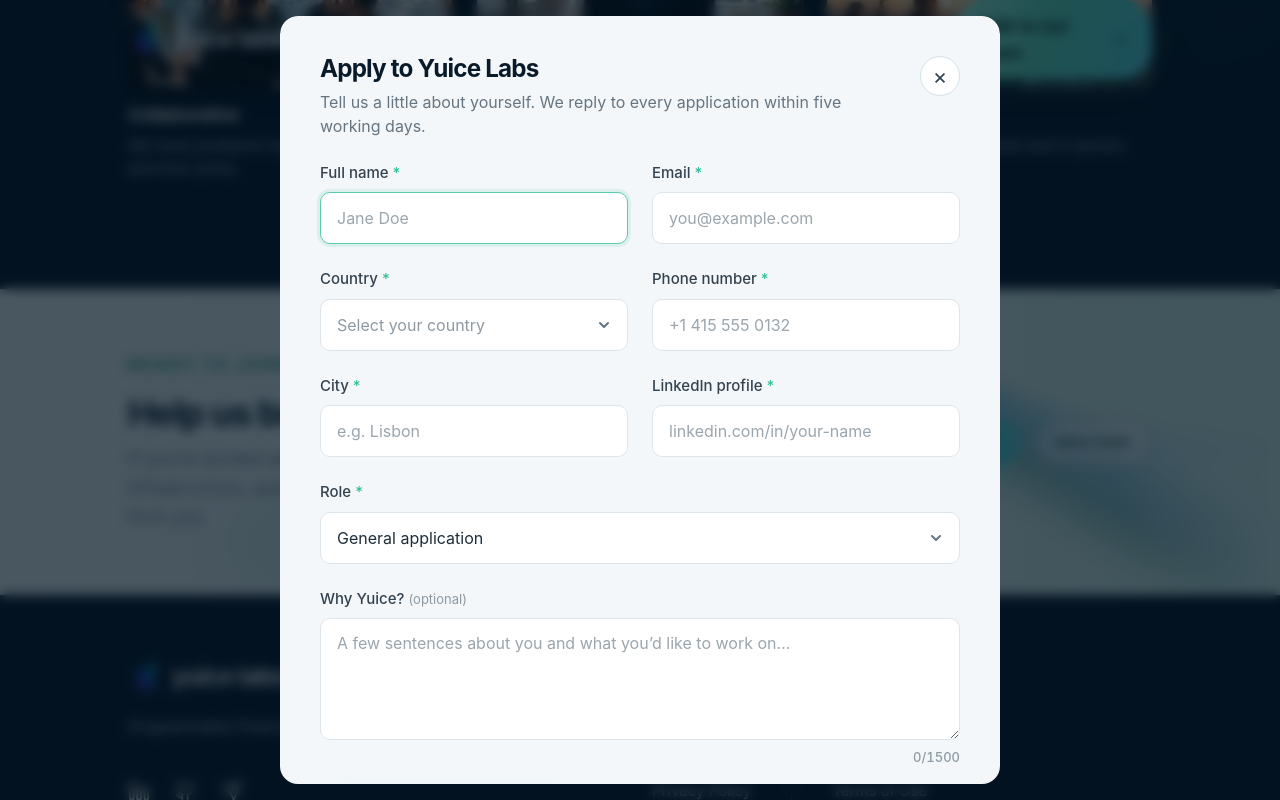
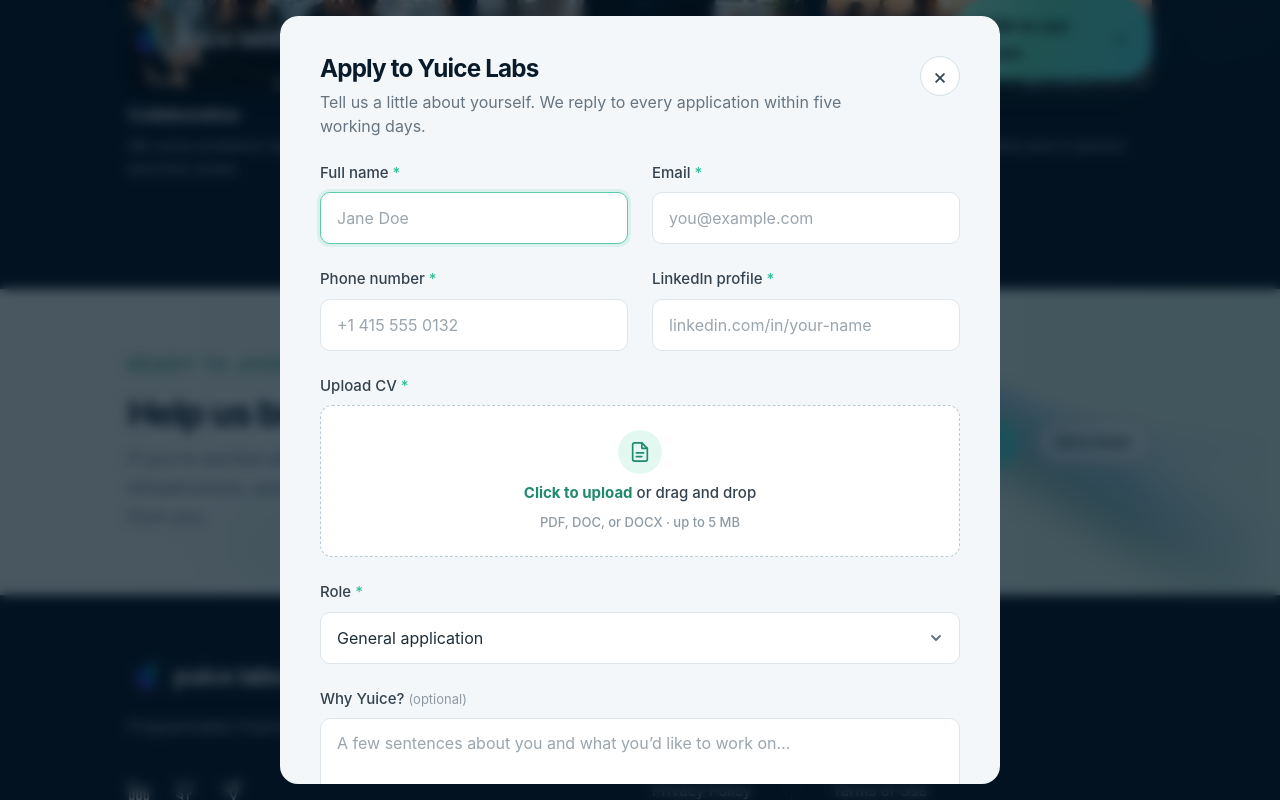
Before and after one commit to vision-world001/yuice-labs-website, a React (Vite) app: page /careers in a window 1280 px wide. Both pictures are taken after a click on the button "Get in Touch". Shown: the part 4004-4804 px from the top of the page. Built offline with nearby package versions, Linux system fonts and the light colour scheme.

Commit message:
update-apply-form

```diff
--- a/src/components/careers/ApplicationForm.tsx
+++ b/src/components/careers/ApplicationForm.tsx
@@ -2,24 +2,33 @@
 import { roles } from '../../data/careersPage';
 import { Icon } from '../ui/Icon';
 import {
+  CV_ACCEPT,
   NOTE_MAX,
-  countries,
   formatLinkedin,
   formatPhone,
+  validateCv,
   validateField,
   type FieldName,
   type FormValues,
 } from './applicationValidation';
 
-type FormErrors = Partial<Record<FieldName, string>>;
+/** Text fields plus the CV upload, which is held as a File rather than a string. */
+type ErrorKey = FieldName | 'cv';
+type FormErrors = Partial<Record<ErrorKey, string>>;
 
-const FIELD_ORDER: FieldName[] = ['name', 'email', 'country', 'phone', 'city', 'linkedin', 'role', 'note'];
+const FIELD_ORDER: FieldName[] = ['name', 'email', 'phone', 'linkedin', 'role', 'note'];
+/** Order in which problems are reported, so the first one on screen gets focus. */
+const ERROR_ORDER: ErrorKey[] = ['name', 'email', 'phone', 'linkedin', 'cv', 'role', 'note'];
 /** How long the (simulated) submission takes before the form closes. */
 const SUBMIT_DELAY_MS = 3500;
 /** How long the thank-you notification stays on screen. */
 const NOTICE_MS = 6000;
 
-const EMPTY_VALUES: FormValues = { name: '', email: '', linkedin: '', phone: '', city: '', country: '', role: '', note: '' };
+const EMPTY_VALUES: FormValues = { name: '', email: '', linkedin: '', phone: '', role: '', note: '' };
+
+function formatFileSize(bytes: number) {
+  return bytes < 1024 * 1024 ? `${Math.max(1, Math.round(bytes / 1024))} KB` : `${(bytes / 1024 / 1024).toFixed(1)} MB`;
+}
 
 export interface ApplicationFormHandle {
   /** Opens the dialog with the role field pre-filled (from a role's "Apply" button). */
@@ -33,6 +42,9 @@
 export function ApplicationForm({ ref }: ApplicationFormProps) {
   const dialogRef = useRef<HTMLDialogElement>(null);
   const formRef = useRef<HTMLFormElement>(null);
+  const cvInputRef = useRef<HTMLInputElement>(null);
+  const [cvFile, setCvFile] = useState<File | null>(null);
+  const [dragging, setDragging] = useState(false);
   const [values, setStateValues] = useState<FormValues>(EMPTY_VALUES);
   // Latest values, so quick successive changes (autofill, the role pre-fill) never build on a stale copy.
   const latestValues = useRef(values);
@@ -72,8 +84,6 @@
     setErrors((current) => {
       const updated = { ...current };
       if (touched[field]) updated[field] = validateField(field, next);
-      // The phone number is checked against the chosen country, so re-check it when the country changes.
-      if (field === 'country' && touched.phone) updated.phone = validateField('phone', next);
       return updated;
     });
   }
@@ -83,11 +93,23 @@
     const current = latestValues.current;
     let next = current;
     // Tidy valid entries into a standard form once the person leaves the field.
-    if (field === 'phone') next = { ...current, phone: formatPhone(current.phone, current.country) };
+    if (field === 'phone') next = { ...current, phone: formatPhone(current.phone) };
     if (field === 'linkedin') next = { ...current, linkedin: formatLinkedin(current.linkedin) };
     if (next !== current) setValues(next);
     setTouched((current) => ({ ...current, [field]: true }));
     setErrors((current) => ({ ...current, [field]: validateField(field, next) }));
+  }
+
+  /** Takes a chosen or dropped file and checks it straight away. */
+  function chooseCv(file: File | null) {
+    setCvFile(file);
+    setErrors((current) => ({ ...current, cv: file ? validateCv(file) : undefined }));
+  }
+
+  function removeCv() {
+    chooseCv(null);
+    if (cvInputRef.current) cvInputRef.current.value = '';
+    cvInputRef.current?.focus();
   }
 
   function handleSubmit(event: FormEvent<HTMLFormElement>) {
@@ -97,10 +119,12 @@
       const error = validateField(field, latestValues.current);
       if (error) nextErrors[field] = error;
     }
+    const cvError = validateCv(cvFile);
+    if (cvError) nextErrors.cv = cvError;
     setErrors(nextErrors);
     setTouched(Object.fromEntries(FIELD_ORDER.map((field) => [field, true])));
 
-    const firstInvalid = FIELD_ORDER.find((field) => nextErrors[field]);
+    const firstInvalid = ERROR_ORDER.find((field) => nextErrors[field]);
     if (firstInvalid) {
       formRef.current?.querySelector<HTMLElement>(`[name="${firstInvalid}"]`)?.focus();
       return;
@@ -112,6 +136,8 @@
       // Clear the form, close it, then thank the applicant.
       setSubmitting(false);
       setValues(EMPTY_VALUES);
+      setCvFile(null);
+      if (cvInputRef.current) cvInputRef.current.value = '';
       setTouched({});
       setErrors({});
       dialogRef.current?.close();
@@ -146,7 +172,7 @@
     };
   }
 
-  function errorText(field: FieldName) {
+  function errorText(field: ErrorKey) {
     const error = errors[field];
     return error ? (
       <small className="field-error" id={`apply-${field}-error`}>
@@ -164,7 +190,6 @@
   }
 
   const noteLength = values.note.trim().length;
-  const selectedCountry = countries.find(({ code }) => code === values.country);
 
   return (
     <>
@@ -217,20 +242,6 @@
               </div>
               <div className="form-row">
                 <label>
-                  {label('Country')}
-                  <select {...fieldProps('country')} required autoComplete="country">
-                    <option value="" disabled>
-                      Select your country
-                    </option>
-                    {countries.map(({ code, name, dial }) => (
-                      <option value={code} key={code}>
-                        {name} ({dial})
-                      </option>
-                    ))}
-                  </select>
-                  {errorText('country')}
-                </label>
-                <label>
                   {label('Phone number')}
                   <input
                     {...fieldProps('phone')}
@@ -238,16 +249,9 @@
                     type="tel"
                     inputMode="tel"
                     autoComplete="tel"
-                    placeholder={selectedCountry ? `${selectedCountry.dial} …` : '+1 415 555 0132'}
+                    placeholder="+1 415 555 0132"
                   />
                   {errorText('phone')}
-                </label>
-              </div>
-              <div className="form-row">
-                <label>
-                  {label('City')}
-                  <input {...fieldProps('city')} required autoComplete="address-level2" placeholder="e.g. Lisbon" />
-                  {errorText('city')}
                 </label>
                 <label>
                   {label('LinkedIn profile')}
@@ -261,6 +265,65 @@
                   />
                   {errorText('linkedin')}
                 </label>
+              </div>
+              <div className="cv-field">
+                <span className="cv-label" id="apply-cv-label">
+                  {label('Upload CV')}
+                </span>
+                {/* Visually hidden but focusable; the drop zone below is its label */}
+                <input
+                  ref={cvInputRef}
+                  className="cv-input"
+                  id="apply-cv"
+                  name="cv"
+                  type="file"
+                  accept={CV_ACCEPT}
+                  aria-labelledby="apply-cv-label"
+                  aria-invalid={errors.cv ? true : undefined}
+                  aria-describedby={errors.cv ? 'apply-cv-error' : 'apply-cv-hint'}
+                  onChange={(event) => chooseCv(event.target.files?.[0] ?? null)}
+                />
+                {cvFile ? (
+                  <div className={errors.cv ? 'cv-file is-invalid' : 'cv-file'}>
+                    <span className="cv-file-icon" aria-hidden="true">
+                      <Icon name="file" size={22} />
+                    </span>
+                    <span className="cv-file-text">
+                      <b>{cvFile.name}</b>
+                      <small>{formatFileSize(cvFile.size)}</small>
+                    </span>
+                    <label className="cv-replace" htmlFor="apply-cv">
+                      Replace
+                    </label>
+                    <button type="button" className="cv-remove" aria-label={`Remove ${cvFile.name}`} onClick={removeCv}>
+                      <span aria-hidden="true">×</span>
+                    </button>
+                  </div>
+                ) : (
+                  <label
+                    className={['cv-drop', dragging && 'is-dragging', errors.cv && 'is-invalid'].filter(Boolean).join(' ')}
+                    htmlFor="apply-cv"
+                    onDragOver={(event) => {
+                      event.preventDefault();
+                      setDragging(true);
+                    }}
+                    onDragLeave={() => setDragging(false)}
+                    onDrop={(event) => {
+                      event.preventDefault();
+                      setDragging(false);
+                      chooseCv(event.dataTransfer.files[0] ?? null);
+                    }}
+                  >
+                    <span className="cv-drop-icon" aria-hidden="true">
+                      <Icon name="file" size={22} />
+                    </span>
+                    <span>
+                      <b>Click to upload</b> or drag and drop
+                    </span>
+                    <small id="apply-cv-hint">PDF, DOC, or DOCX · up to 5 MB</small>
+                  </label>
+                )}
+                {errorText('cv')}
               </div>
               <label>
                 {label('Role')}
--- a/src/components/careers/applicationValidation.ts
+++ b/src/components/careers/applicationValidation.ts
@@ -1,18 +1,21 @@
-import { getCountries, getCountryCallingCode, parsePhoneNumberFromString, type CountryCode } from 'libphonenumber-js';
+import { parsePhoneNumberFromString } from 'libphonenumber-js';
 
-export type FieldName = 'name' | 'email' | 'linkedin' | 'phone' | 'city' | 'country' | 'role' | 'note';
+export type FieldName = 'name' | 'email' | 'linkedin' | 'phone' | 'role' | 'note';
 export type FormValues = Record<FieldName, string>;
 
 export const NOTE_MAX = 1500;
 
-/** Every country the phone library knows, with its English name, sorted by name. */
-const regionNames = new Intl.DisplayNames(['en'], { type: 'region' });
-export const countries: Array<{ code: CountryCode; name: string; dial: string }> = getCountries()
-  .map((code) => ({ code, name: regionNames.of(code) ?? code, dial: `+${getCountryCallingCode(code)}` }))
-  .sort((a, b) => a.name.localeCompare(b.name));
+/** CV upload rules. */
+export const CV_MAX_BYTES = 5 * 1024 * 1024;
+export const CV_EXTENSIONS = ['.pdf', '.doc', '.docx'];
+export const CV_ACCEPT = [
+  ...CV_EXTENSIONS,
+  'application/pdf',
+  'application/msword',
+  'application/vnd.openxmlformats-officedocument.wordprocessingml.document',
+].join(',');
 
 const NAME_PATTERN = /^[\p{L}][\p{L}\p{M} '.-]*[\p{L}.]$/u;
-const CITY_PATTERN = /^[\p{L}][\p{L}\p{M} '.,()-]*[\p{L}.)]$/u;
 const EMAIL_LOCAL = /^[A-Za-z0-9!#$%&'*+/=?^_`{|}~-]+(\.[A-Za-z0-9!#$%&'*+/=?^_`{|}~-]+)*$/;
 const EMAIL_LABEL = /^[A-Za-z0-9](?:[A-Za-z0-9-]{0,61}[A-Za-z0-9])?$/;
 const LINKEDIN_SLUG = /^[\p{L}\p{N}_-][\p{L}\p{N}_%-]{1,98}[\p{L}\p{N}_-]$/u;
@@ -79,20 +82,22 @@
   return undefined;
 }
 
-function phoneError(value: string, country: string): string | undefined {
+function phoneError(value: string): string | undefined {
   if (!value) return 'Please enter your phone number.';
   if (/[^\d\s()+.-]/.test(value)) return 'Use digits, spaces, and + ( ) - only.';
-  const defaultCountry = country ? (country as CountryCode) : undefined;
-  if (!value.startsWith('+') && !defaultCountry) {
-    return 'Start with your country code (like +1), or choose your country first.';
-  }
-  const phone = parsePhoneNumberFromString(value, defaultCountry);
-  if (!phone || !phone.isValid()) {
-    const where = countries.find((item) => item.code === defaultCountry)?.name;
-    return where && !value.startsWith('+')
-      ? `Enter a valid phone number for ${where}.`
-      : 'Enter a valid phone number, including the country code.';
-  }
+  if (!value.startsWith('+')) return 'Start with your country code, like +1 or +44.';
+  const phone = parsePhoneNumberFromString(value);
+  if (!phone || !phone.isValid()) return 'Enter a valid phone number, including the country code.';
+  return undefined;
+}
+
+/** Checks the uploaded CV: required, PDF or Word, not empty, and no larger than 5 MB. */
+export function validateCv(file: File | null): string | undefined {
+  if (!file) return 'Please upload your CV.';
+  const name = file.name.toLowerCase();
+  if (!CV_EXTENSIONS.some((extension) => name.endsWith(extension))) return 'Upload your CV as a PDF, DOC, or DOCX file.';
+  if (file.size === 0) return 'This file is empty. Please choose another one.';
+  if (file.size > CV_MAX_BYTES) return 'Your CV must be 5 MB or smaller.';
   return undefined;
 }
 
@@ -112,16 +117,7 @@
     case 'linkedin':
       return linkedinError(value);
     case 'phone':
-      return phoneError(value, values.country);
-    case 'city':
-      if (!value) return 'Please enter your city.';
-      if (value.length < 2 || value.length > 60) return 'City must be between 2 and 60 characters.';
-      if (!CITY_PATTERN.test(value)) return 'Enter a real city name, using letters only.';
-      return undefined;
-    case 'country':
-      if (!value) return 'Please choose your country.';
-      if (!countries.some((item) => item.code === value)) return 'Please choose a country from the list.';
-      return undefined;
+      return phoneError(value);
     case 'role':
       if (!value) return 'Please choose the role you’re applying for.';
       return undefined;
@@ -132,8 +128,8 @@
 }
 
 /** Formats a valid phone number in international form (e.g. +44 20 7946 0958); leaves anything else as typed. */
-export function formatPhone(value: string, country: string) {
-  const phone = parsePhoneNumberFromString(value.trim(), country ? (country as CountryCode) : undefined);
+export function formatPhone(value: string) {
+  const phone = parsePhoneNumberFromString(value.trim());
   return phone?.isValid() ? phone.formatInternational() : value;
 }
 
--- a/src/index.css
+++ b/src/index.css
@@ -496,6 +496,21 @@
 .apply-panel { display: grid; gap: var(--space-md); padding: var(--space-lg); border-radius: 18px; color: var(--ink); background: var(--pale); }
 .apply-panel .contact-form { padding: 0; border: 0; background: transparent; box-shadow: none; }
 .field-optional { color: #8e9aa3; font-size: 13px; font-weight: 400; }
+/* CV upload: a dashed drop zone, then a file row once something is chosen */
+.cv-field { display: grid; gap: var(--space-2xs); }
+.cv-label { color: #33424f; font-size: 15px; font-weight: 500; }.cv-label em { color: #2fbf98; font-style: normal; }
+.cv-input { position: absolute; width: 1px; height: 1px; overflow: hidden; clip-path: inset(50%); white-space: nowrap; }
+.cv-drop { display: grid; justify-items: center; gap: 6px; padding: var(--space-md); border: 1.5px dashed #b9cbd4; border-radius: 12px; color: #4b5b68; background: #fff; font-size: 15px; text-align: center; cursor: pointer; transition: border-color .2s ease, background-color .2s ease, box-shadow .2s ease; }
+.cv-drop b { color: #1f8a6f; font-weight: 650; }.cv-drop small { color: #8e9aa3; font-size: 13px; }
+.cv-drop:hover, .cv-drop.is-dragging { border-color: #5acbad; background: #f2fcf8; }
+.cv-input:focus-visible + .cv-drop, .cv-input:focus-visible + .cv-file { border-color: #5acbad; box-shadow: 0 0 0 3px rgba(90, 203, 173, .2); }
+.cv-drop-icon, .cv-file-icon { display: grid; flex: 0 0 auto; width: 44px; height: 44px; place-items: center; border-radius: 50%; color: #1f8a6f; background: #e3f8f1; }
+.cv-file { display: flex; align-items: center; gap: var(--space-sm); padding: 12px 12px 12px 14px; border: 1px solid #dde5ea; border-radius: 12px; background: #fff; }
+.cv-file-text { display: grid; flex: 1; min-width: 0; gap: 2px; }.cv-file-text b { overflow: hidden; color: #1d2e3b; font-size: 15px; font-weight: 600; white-space: nowrap; text-overflow: ellipsis; }.cv-file-text small { color: #8e9aa3; font-size: 13px; }
+.contact-form .cv-replace { flex: 0 0 auto; color: #1f8a6f; font-size: 14px; font-weight: 600; cursor: pointer; }.cv-replace:hover { text-decoration: underline; }
+.cv-remove { display: grid; flex: 0 0 auto; width: 34px; height: 34px; place-items: center; border: 0; border-radius: 50%; color: #667582; background: transparent; font-size: 20px; line-height: 1; cursor: pointer; }.cv-remove:hover { color: #c92a2f; background: #fff1f1; }
+.cv-drop.is-invalid, .cv-file.is-invalid { border-color: #e5484d; background: #fff8f8; }
+.apply-fields:disabled .cv-drop, .apply-fields:disabled .cv-file { opacity: .6; cursor: not-allowed; pointer-events: none; }
 .apply-fields { display: grid; gap: var(--space-md); min-width: 0; margin: 0; padding: 0; border: 0; }
 .apply-fields:disabled input, .apply-fields:disabled select, .apply-fields:disabled textarea { opacity: .6; cursor: not-allowed; }
 .apply-fields:disabled .form-submit { cursor: progress; transform: none; }
```
